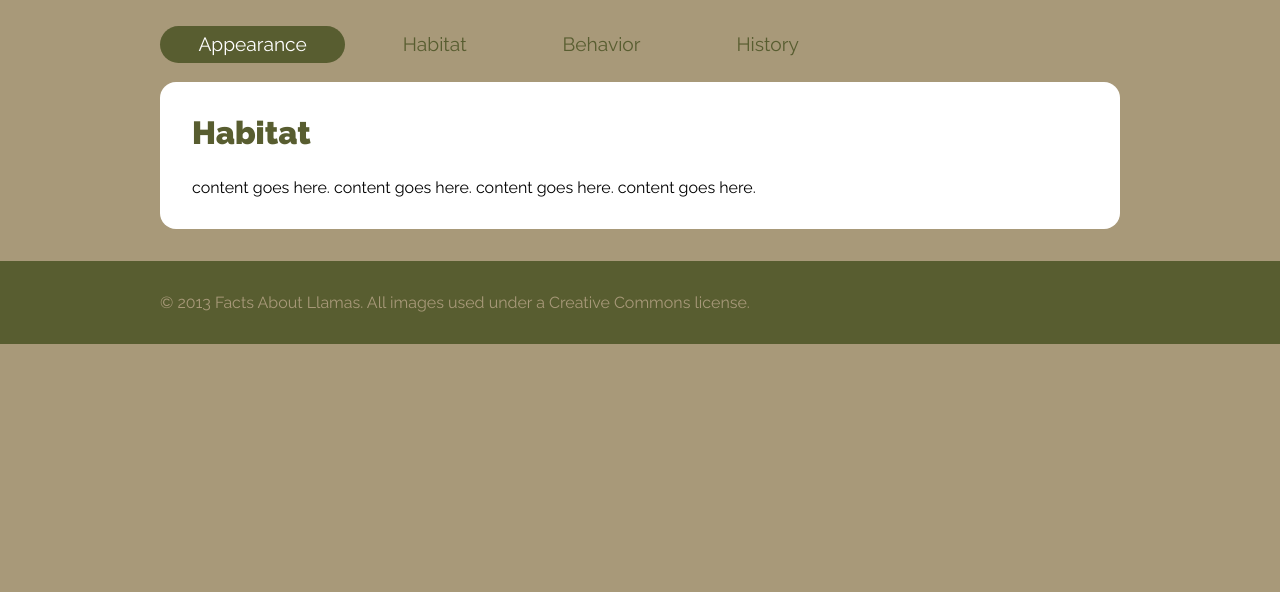
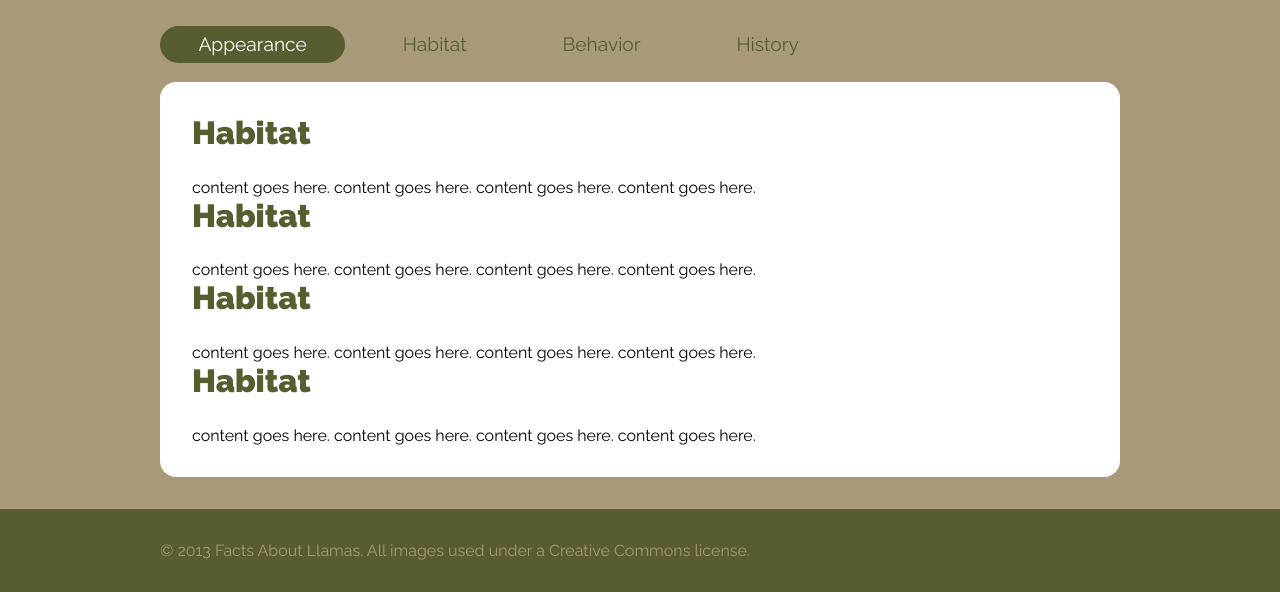
Before and after one commit to jongunter/zapposLlamas, a plain HTML site: page index.html in a window 1280 px wide. Shown: the part 656-1248 px from the top of the page. Before the commit the page ends 1000 px from the top, so only its background shows below. Drawn offline with nearby package versions, Linux system fonts and the light colour scheme; a web font is replaced by a local one.

Commit message:
More section tags.

```diff
--- a/index.html
+++ b/index.html
@@ -66,6 +66,26 @@
                 <h2>Habitat</h2>
 
             content goes here.         content goes here.        content goes here.         content goes here.
+                </section>
+                <!-- /#appearance -->
+                                <section id="habitat">
+                <h2>Habitat</h2>
+
+            content goes here.         content goes here.        content goes here.         content goes here.
+                </section>
+                <!-- /#appearance -->
+                                <section id="behavior">
+                <h2>Habitat</h2>
+
+            content goes here.         content goes here.        content goes here.         content goes here.
+                </section>
+                <!-- /#appearance -->
+                                <section id="history">
+                <h2>Habitat</h2>
+
+            content goes here.         content goes here.        content goes here.         content goes here.
+                </section>
+                <!-- /#appearance -->
             </div>
             <!-- /.inner -->
         </div>
```
